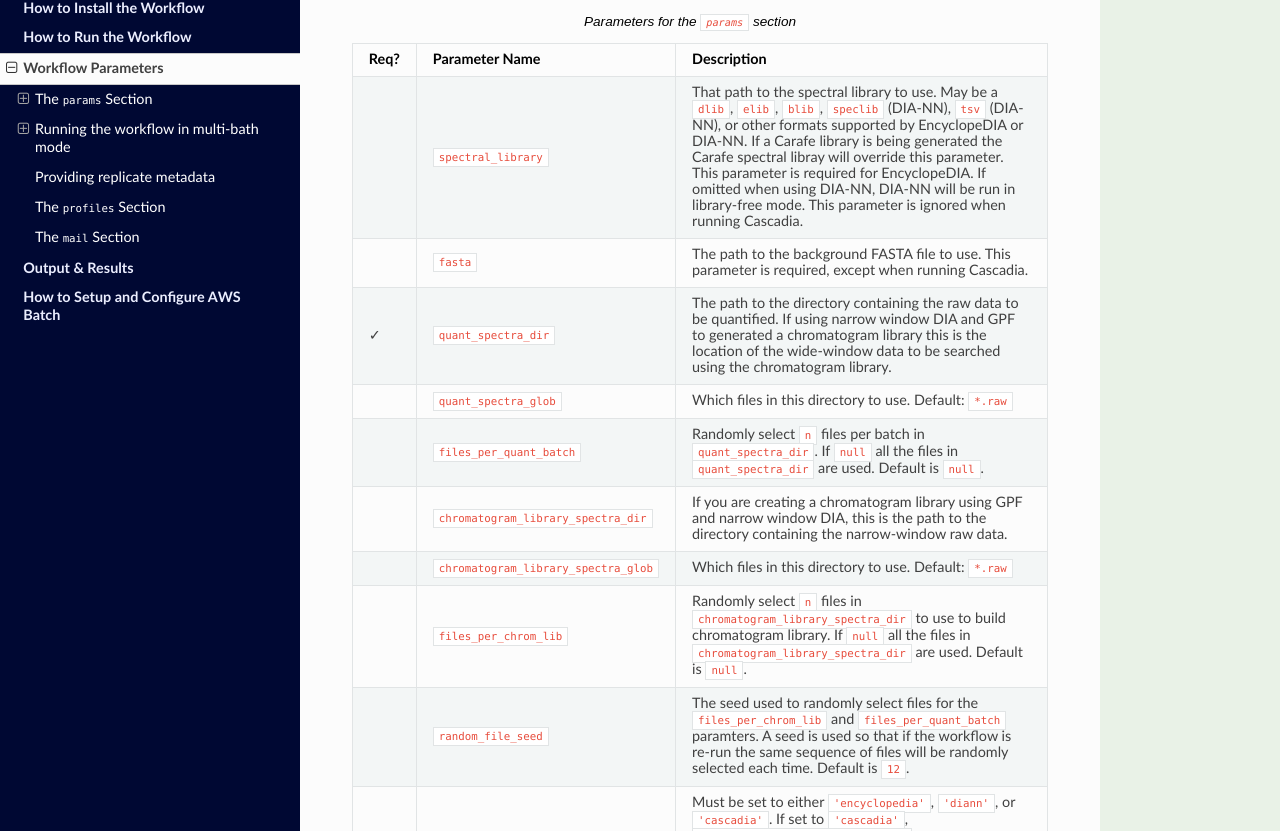
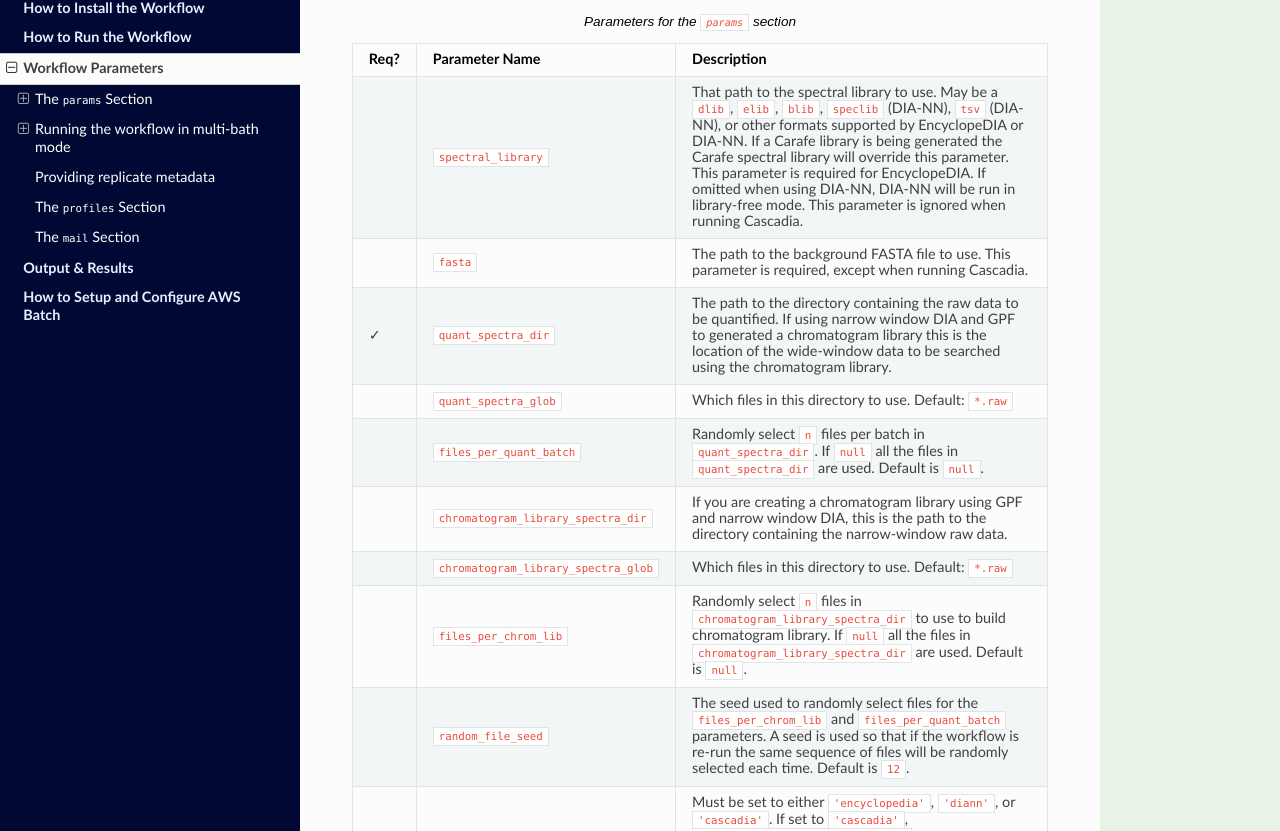
Before and after one commit to mriffle/nf-skyline-dia-ms, a Sphinx documentation site: the page built from docs/source/workflow_parameters.rst, in a window 1280 px wide and 1400 px high, scrolled down 1211 px. Shown: the part 159-990 px from the top of the window. Built offline with Sphinx 7.4.7 and the Read the Docs theme 3.1.0, drawn with Linux system fonts in a browser that asks for light colours; some of the changed text lies outside the part shown.

Commit message:
Fix typos

```diff
--- a/docs/source/workflow_parameters.rst
+++ b/docs/source/workflow_parameters.rst
@@ -58,7 +58,7 @@ The ``params`` Section
      - Description
    * -
      - ``spectral_library``
-     - That path to the spectral library to use. May be a ``dlib``, ``elib``, ``blib``, ``speclib`` (DIA-NN), ``tsv`` (DIA-NN), or other formats supported by EncyclopeDIA or DIA-NN. If a Carafe library is being generated the Carafe spectral libray will override this parameter. This parameter is required for EncyclopeDIA. If omitted when using DIA-NN, DIA-NN will be run in library-free mode. This parameter is ignored when running Cascadia.
+     - That path to the spectral library to use. May be a ``dlib``, ``elib``, ``blib``, ``speclib`` (DIA-NN), ``tsv`` (DIA-NN), or other formats supported by EncyclopeDIA or DIA-NN. If a Carafe library is being generated the Carafe spectral library will override this parameter. This parameter is required for EncyclopeDIA. If omitted when using DIA-NN, DIA-NN will be run in library-free mode. This parameter is ignored when running Cascadia.
    * -
      - ``fasta``
      - The path to the background FASTA file to use. This parameter is required, except when running Cascadia.
@@ -82,7 +82,7 @@ The ``params`` Section
      - Randomly select ``n`` files in ``chromatogram_library_spectra_dir`` to use to build chromatogram library. If ``null`` all the files in ``chromatogram_library_spectra_dir`` are used. Default is ``null``.
    * -
      - ``random_file_seed``
-     - The seed used to randomly select files for the ``files_per_chrom_lib`` and ``files_per_quant_batch`` paramters. A seed is used so that if the workflow is re-run the same sequence of files will be randomly selected each time. Default is ``12``.
+     - The seed used to randomly select files for the ``files_per_chrom_lib`` and ``files_per_quant_batch`` parameters. A seed is used so that if the workflow is re-run the same sequence of files will be randomly selected each time. Default is ``12``.
    * -
      - ``search_engine``
      - Must be set to either ``'encyclopedia'``, ``'diann'``, or ``'cascadia'``. If set to ``'cascadia'``, ``chromatogram_library_spectra_dir``, ``chromatogram_library_spectra_glob``, and EncyclopeDIA-specific parameters will be ignored. Default: ``'encyclopedia'``.
```
Also changed, not shown: other parts of docs/source/workflow_parameters.rst (+4 -4 lines), 2 other files.
